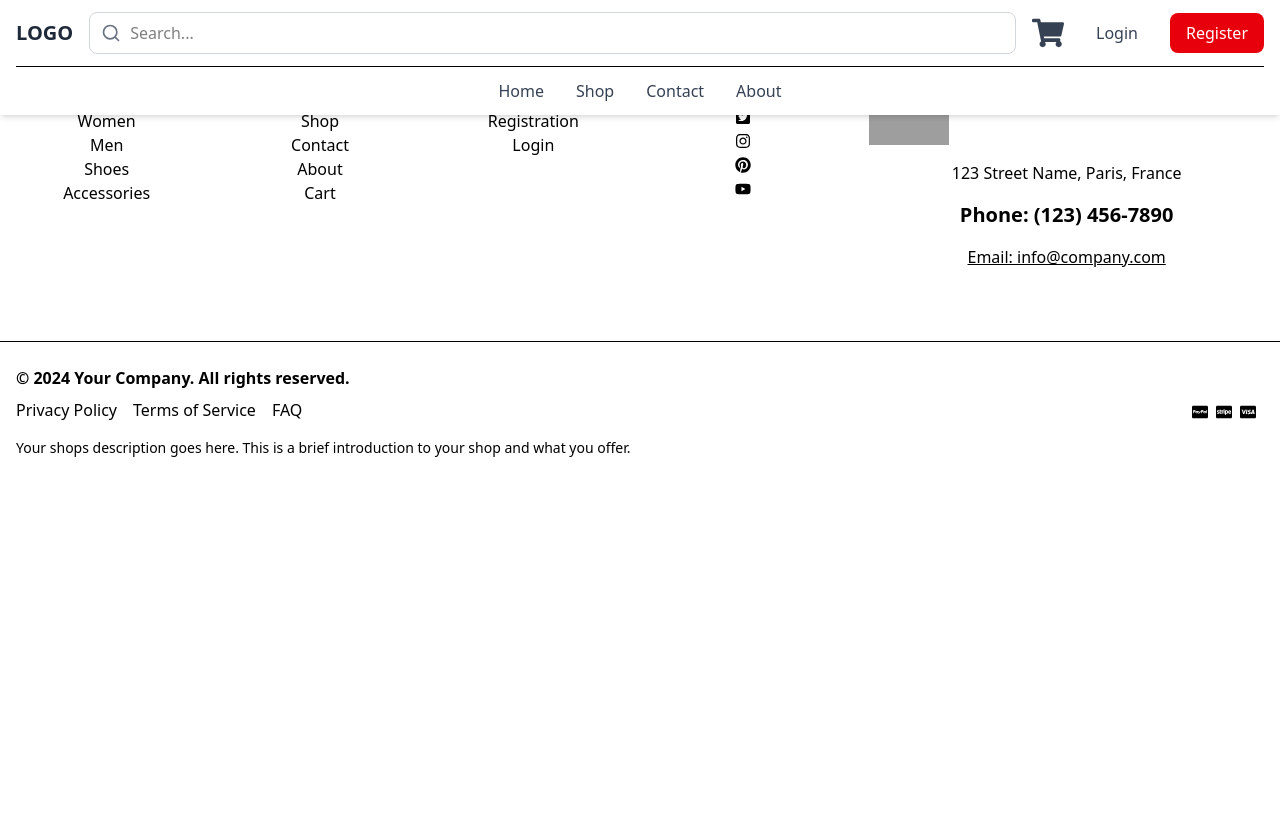
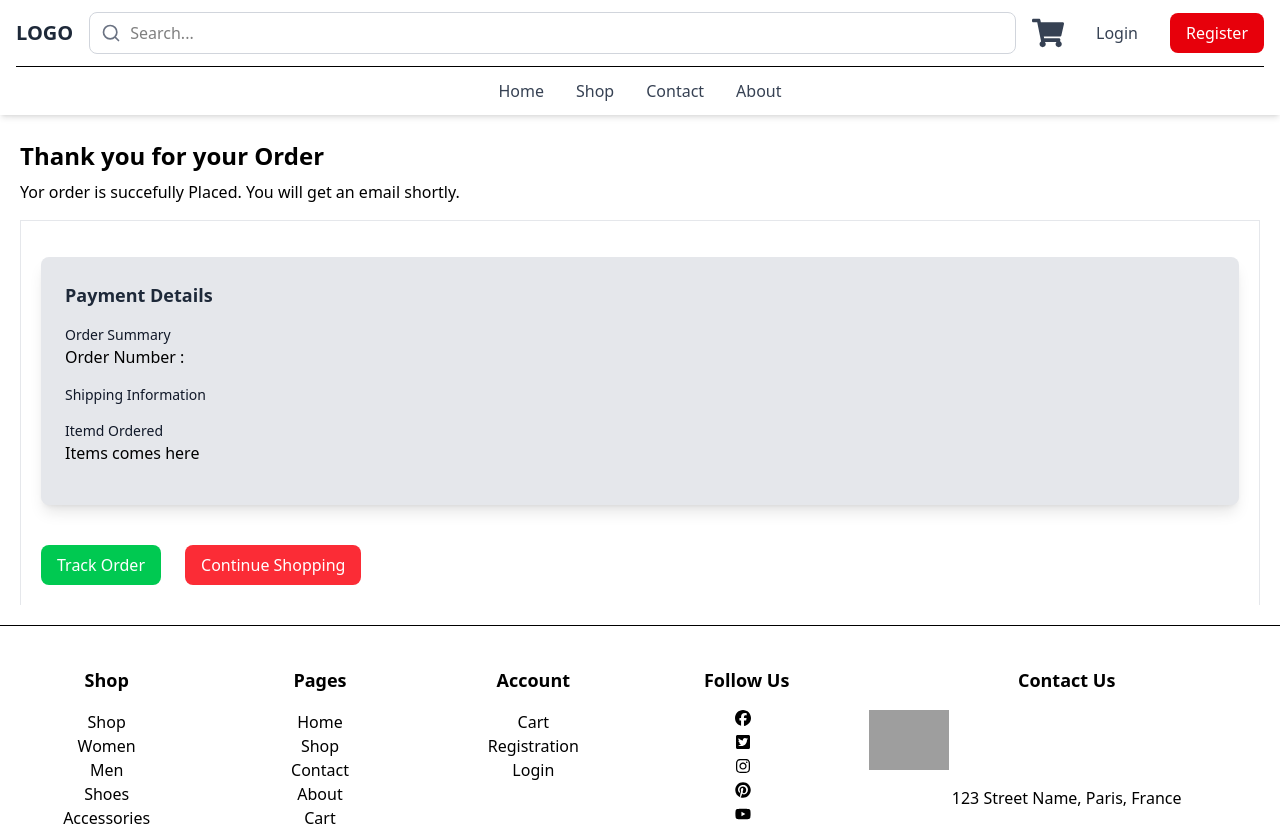
Before and after one commit to Muhammad-Arsal-Akhtar/react-shop, a React (Vite) app: page /order in a window 1280 px wide. Shown: the top 826 px of the page. Before the commit the page ends 800 px from the top, so only its background shows below. Built offline with nearby package versions, Linux system fonts and the light colour scheme; grey boxes are pictures that could not be loaded.

Commit message:
make the order page and set its route and redirect

```diff
--- a/src/App.jsx
+++ b/src/App.jsx
@@ -8,8 +8,11 @@ import Contact from './pages/Contact'
 import About from './pages/About'
 import Cart from './pages/Cart'
 import Checkout from './pages/Checkout'
+import { useState } from 'react'
+import Order from './pages/Order'
 
 function App() {
+  const [order, setOrder] = useState(null)
 
   return (
     <>
@@ -21,7 +24,8 @@ function App() {
             <Route path='/contact' element={<Contact/>}  />
             <Route path='/about' element={<About/>}  />
             <Route path='/cart' element={<Cart/>}  />
-            <Route path='/checkout' element={<Checkout/>}  />
+            <Route path='/checkout' element={<Checkout setOrder={setOrder} />}  />
+            <Route path='/order' element={<Order order={order} />} />
           </Routes>
         <Footer />
       </BrowserRouter>
--- a/src/pages/Checkout.jsx
+++ b/src/pages/Checkout.jsx
@@ -1,10 +1,12 @@
 import { useSelector } from "react-redux";
 import { useState } from "react";
 import { useDispatch } from "react-redux";
+import { useNavigate } from "react-router";
 
-const Checkout = () => {
+const Checkout = ({ setOrder }) => {
   const productsInCart = useSelector(state => state.cart)
   const dispatch = useDispatch()
+  const navigate = useNavigate()
 
   const [openAccordion, setOpenAccordion] = useState(1);
 
@@ -19,6 +21,17 @@ const Checkout = () => {
     city: '',
     zip_code: ''
   })
+
+  const handleOrder = () => {
+    const newOrder = {
+      products: productsInCart.productsInCart,
+      orderNumber: "XGH123",
+      shippingInfo: shippingInfo,
+      totalPrice: productsInCart.totalPrice
+    }
+    setOrder(newOrder)
+    navigate('/order')
+  }
 
   return (
     <>
@@ -318,7 +331,7 @@ const Checkout = () => {
                   <span className="font-semibold">Total</span>
                   <span className="font-semibold">${productsInCart.totalPrice}</span>
                 </div>
-                <button className="bg-red-500 text-white py-2 px-4 rounded-lg mt-4 w-full">
+                <button onClick={() => handleOrder()} className="bg-red-500 text-white py-2 px-4 rounded-lg mt-4 w-full">
                   Place Order
                 </button>
               </div>
--- /dev/null
+++ b/src/pages/Order.jsx
@@ -0,0 +1,54 @@
+import { useNavigate } from "react-router"
+
+const Order = ({ order }) => {
+
+  const navigate = useNavigate()
+
+  return (
+    <div className="mt-30 p-5">
+      <h1 className="text-2xl font-semibold mb-2">Thank you for your Order</h1>
+      <p className="mb-4">Yor order is succefully Placed. You will get an email shortly.</p>
+      <div className="p-5 border border-b-0 border-gray-200 dark:border-gray-700">
+        <div className="grid gap-6 mb-6 md:grid-cols-1">
+          <div className="flex justify-center items-center">
+            <div className="bg-gray-200 p-6 rounded-lg shadow-lg w-full mt-4">
+              <h2 className="text-lg font-semibold text-gray-800 mb-4">Payment Details</h2>
+
+              <div className="mb-4">
+                <h2 className="block text-sm font-medium text-gray-900">
+                  Order Summary
+                </h2>
+                <p>Order Number : </p>
+              </div>
+
+              <div className="mb-4">
+                <h2 className="block text-sm font-medium text-gray-900">
+                  Shipping Information
+                </h2>
+              </div>
+
+              <div className="mb-4">
+                <h2 className="block text-sm font-medium text-gray-900">
+                  Itemd Ordered
+                </h2>
+                <p>Items comes here</p>
+              </div>
+            </div>
+          </div>
+        </div>
+        <div>
+          <button className="bg-green-500 text-white py-2 px-4 rounded-lg mt-4 hover:cursor-pointer mr-6">
+            Track Order
+          </button>
+          <button className="bg-red-500 text-white py-2 px-4 rounded-lg mt-4 hover:cursor-pointer" onClick={() => navigate('/')}>
+            Continue Shopping
+          </button>
+        </div>
+      </div>
+
+
+    </div>
+  )
+}
+
+export default Order
```
